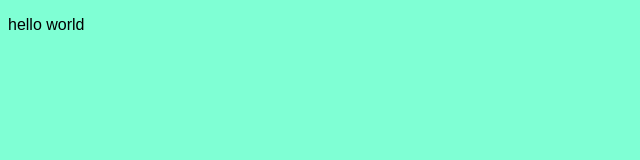
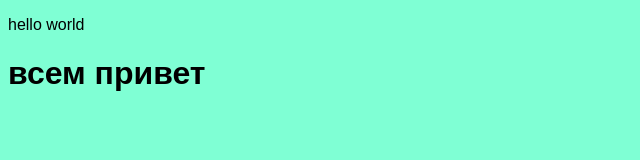
Before and after one commit to Svetlana-Pishchulina/github-skill, a plain HTML site: page index.html in a window 1280 px wide. Shown: the whole page, without its empty margins (0-640 px from the left). Drawn offline with Linux system fonts and the light colour scheme.

Commit message:
add new text

```diff
--- a/index.html
+++ b/index.html
@@ -8,5 +8,6 @@
 </head>
 <body>
     <p>hello world</p>
+    <h1>всем привет</h1>
 </body>
 </html>
```
